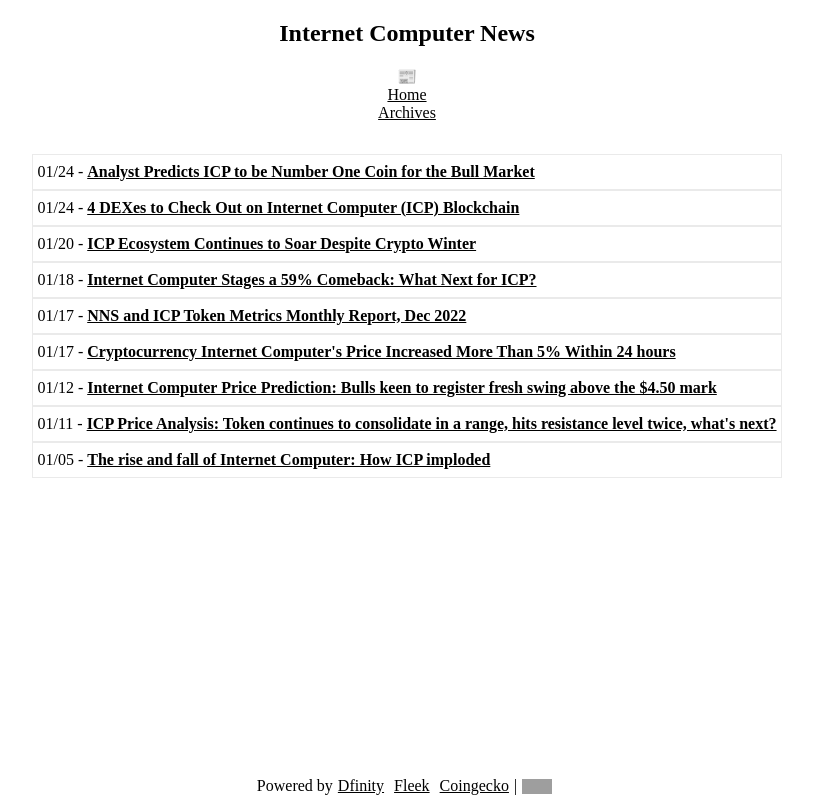
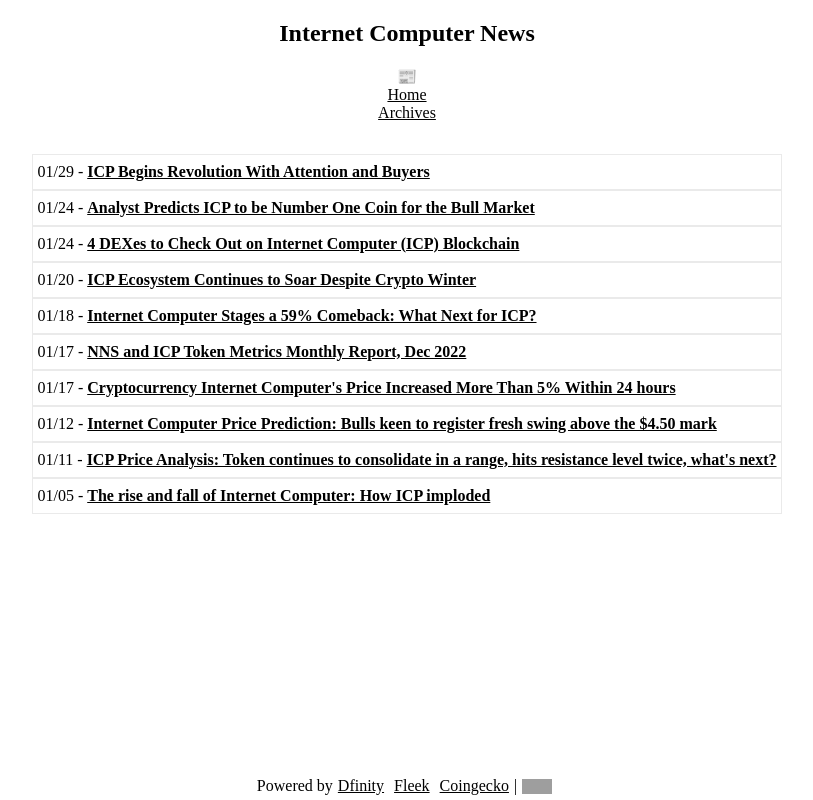
Before and after one commit to rjlucasm/ictoday, a Next.js app: page /news/2023 in a window 1280 px wide. Shown: the whole page, without its empty margins (233-1046 px from the left). Built offline with nearby package versions, Linux system fonts and the light colour scheme; grey boxes are pictures that could not be loaded.

Commit message:
News 01/29

```diff
--- a/pages/news/2023.js
+++ b/pages/news/2023.js
@@ -19,6 +19,9 @@ export default function News23() {
             <Link href="/archive"><a style={{ color: 'inherit' }}>Archives</a></Link>
 
             <div className="pagesgrid">
+            <div className="pagescard">01/29 -&nbsp;
+                <a href="https://bsc.news/post/icp-begins-revolution-with-attention-and-buyers" target="_blank" rel="noopener noreferrer">ICP Begins Revolution With Attention and Buyers</a>
+            </div>
             <div className="pagescard">01/24 -&nbsp;
                 <a href="https://coinedition.com/analyst-predicts-icp-to-be-number-one-coin-for-the-bull-market/" target="_blank" rel="noopener noreferrer">Analyst Predicts ICP to be Number One Coin for the Bull Market</a>
             </div>
```
